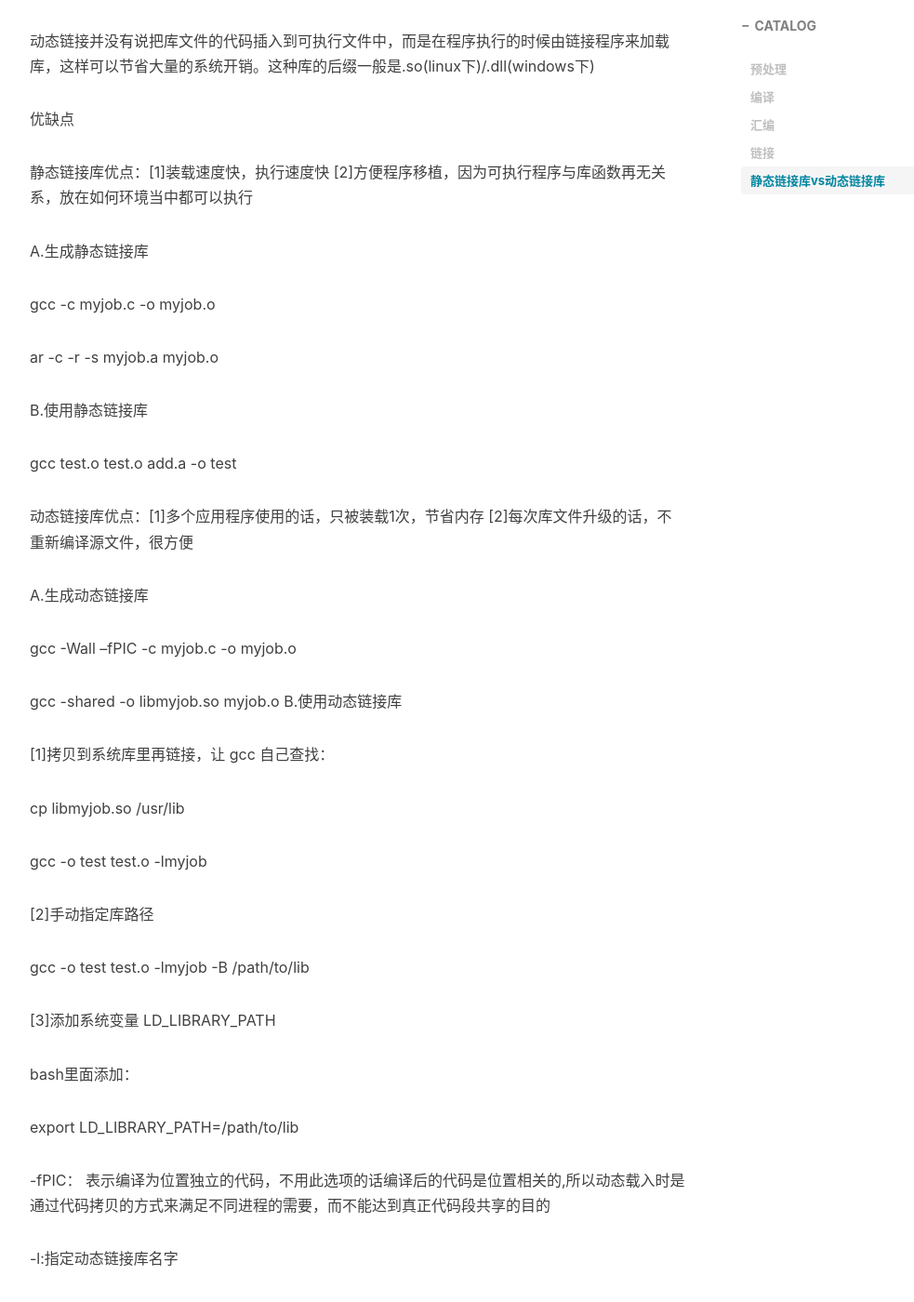
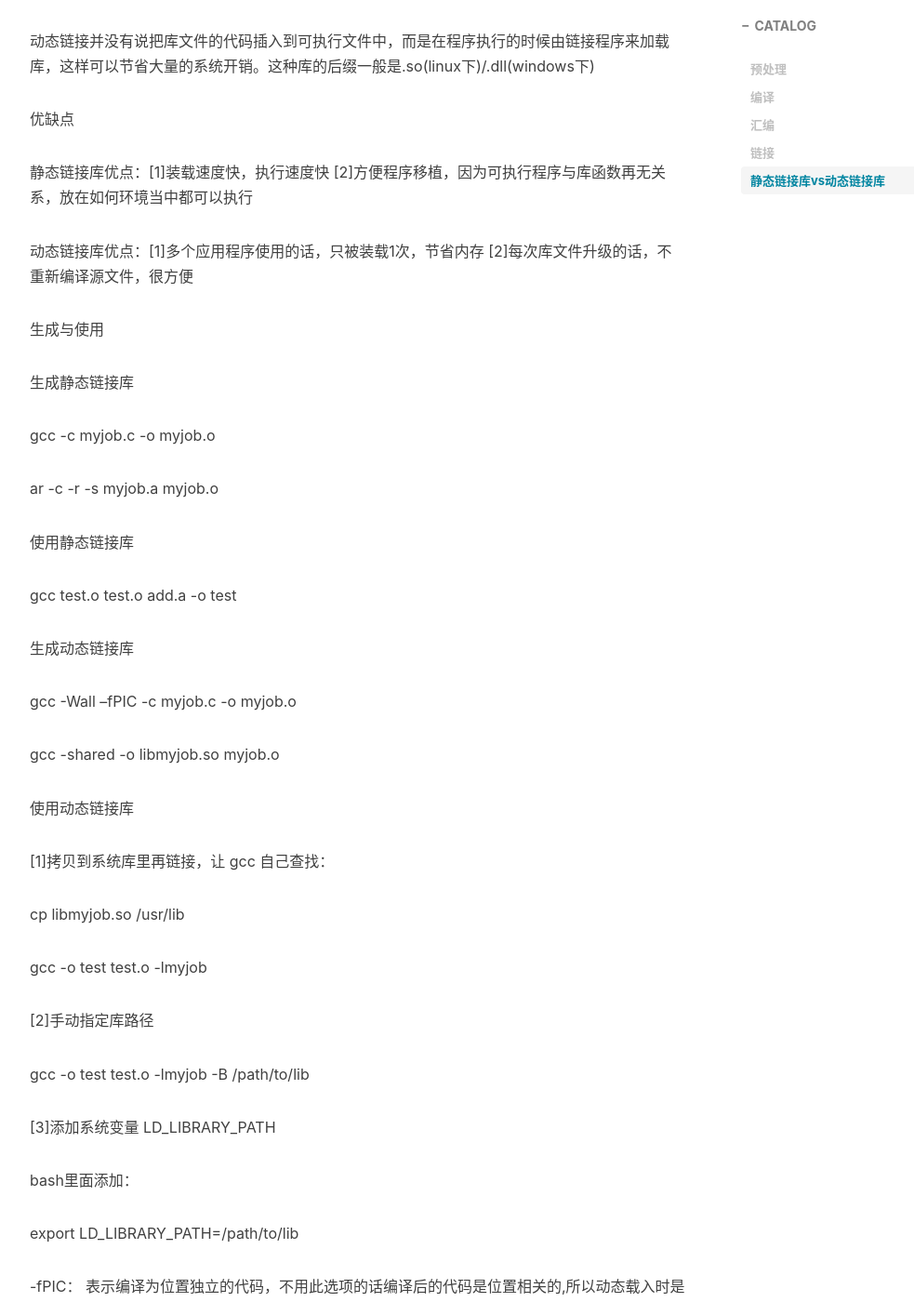
Before and after one commit to BishengSJTU/BishengSJTU.github.io, a Jekyll site: the page built from _posts/2019-03-04-编译链接过程.md, in a window 1280 px wide and 1400 px high, scrolled down 1800 px. Shown: the whole window at 93% size, without its empty margins (233-1216 px from the left). Built offline with Jekyll 4.4.1, drawn with Linux system fonts in a browser that asks for light colours; nearby versions of some CDN libraries; comment, search, counter and statistics services are not loaded.

Commit message:
2019-03-04

```diff
--- a/_posts/2019-03-04-编译链接过程.md
+++ b/_posts/2019-03-04-编译链接过程.md
@@ -53,24 +53,28 @@ gcc test.o -o test
 
 静态链接库优点：[1]装载速度快，执行速度快 [2]方便程序移植，因为可执行程序与库函数再无关系，放在如何环境当中都可以执行
 
-A.生成静态链接库
+
+动态链接库优点：[1]多个应用程序使用的话，只被装载1次，节省内存 [2]每次库文件升级的话，不重新编译源文件，很方便
+
+生成与使用
+
+生成静态链接库
 
 gcc -c myjob.c -o myjob.o
 
 ar -c -r -s myjob.a myjob.o
 
-B.使用静态链接库
+使用静态链接库
 
 gcc test.o test.o add.a -o test
 
-动态链接库优点：[1]多个应用程序使用的话，只被装载1次，节省内存 [2]每次库文件升级的话，不重新编译源文件，很方便
-
-A.生成动态链接库
+生成动态链接库
 
 gcc -Wall –fPIC -c myjob.c -o myjob.o
 
 gcc -shared -o libmyjob.so myjob.o
-B.使用动态链接库
+
+使用动态链接库
 
 [1]拷贝到系统库里再链接，让 gcc 自己查找：
 
```
